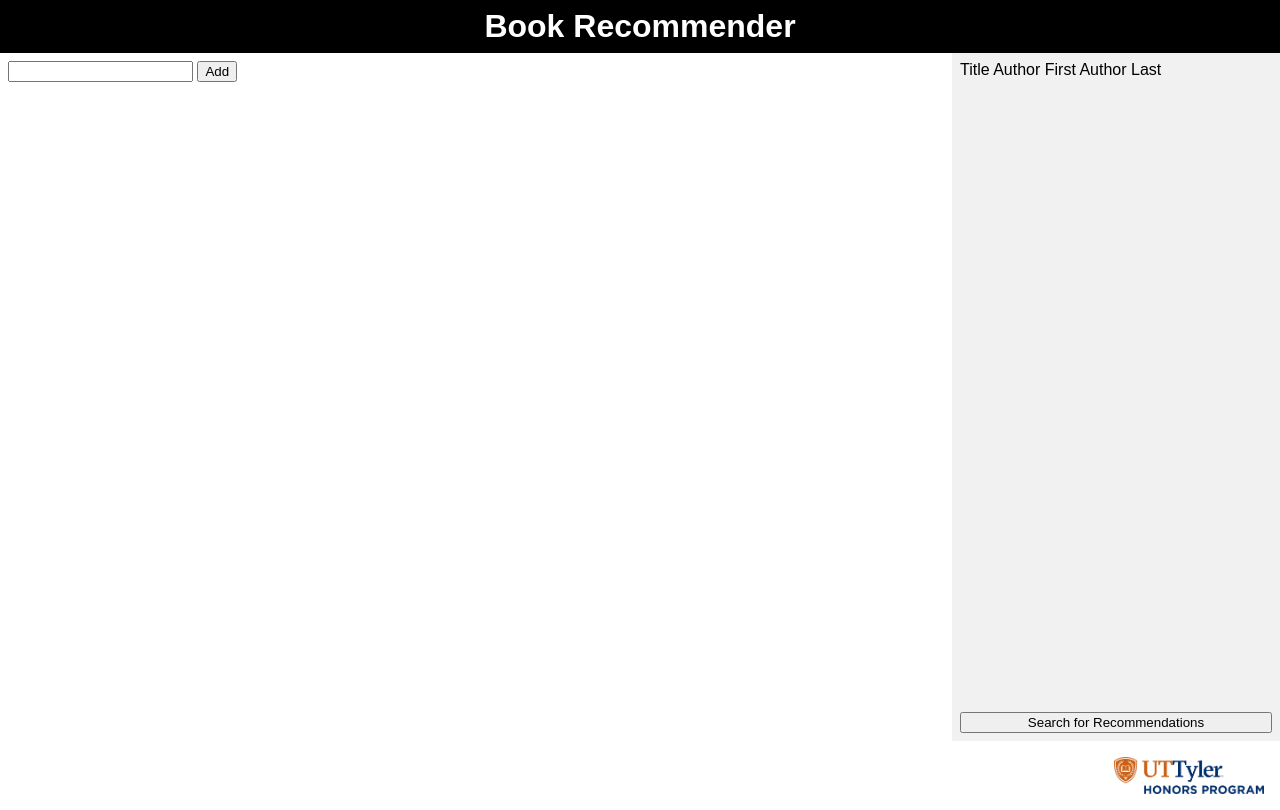
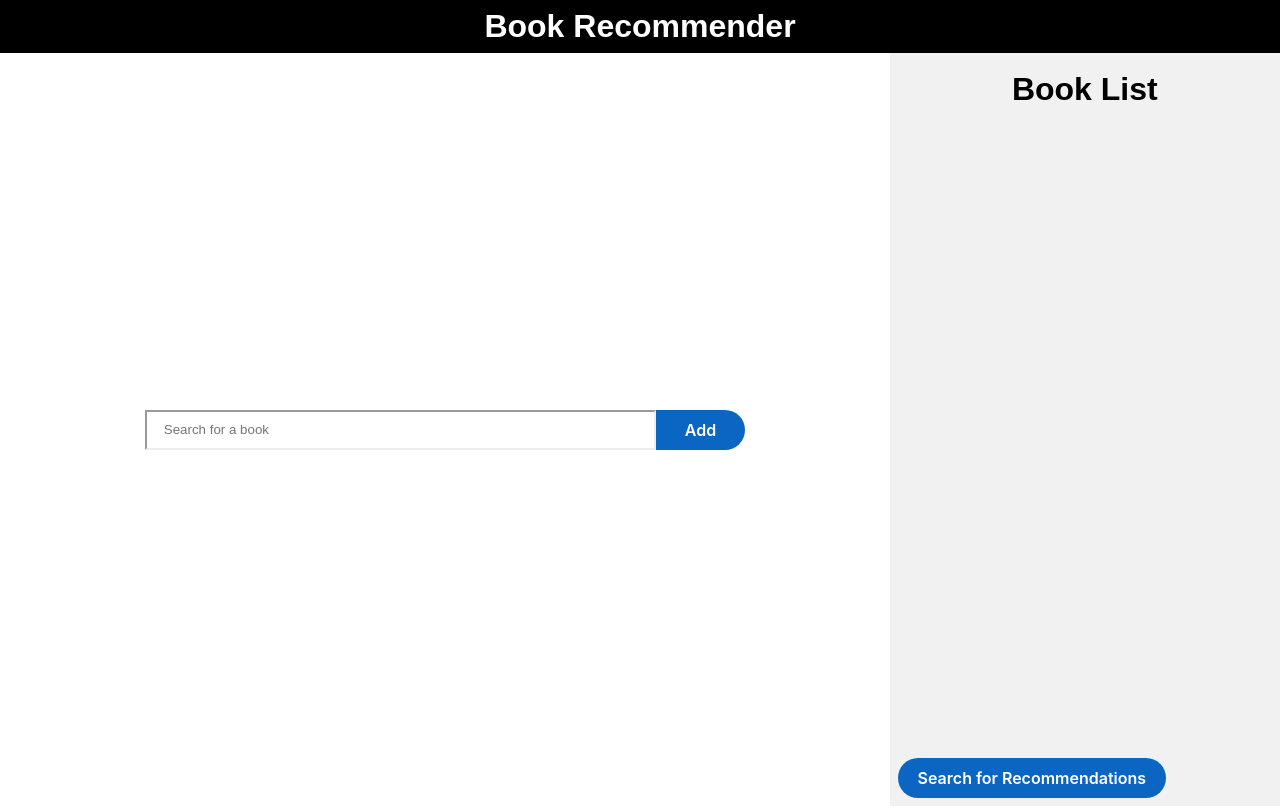
Before and after one commit to BenB1116/gphc-demo, a Flask app: page / in a window 1280 px wide. Run offline with Flask 2, Linux system fonts and the light colour scheme.

Commit message:
Added dynamic side bar with scrolling

```diff
--- a/static/css/main.css
+++ b/static/css/main.css
@@ -1,6 +1,10 @@
 body {
     margin: 0px;
+    border: 0px;
     font-family: sans-serif;
+    display: flex;
+    flex-direction: column;
+    height: 100vh;
 }
 
 #header-box {
@@ -17,37 +21,48 @@
 
 #content-box {
     display: flex;
-    flex-wrap: nowrap;
-    width: 100%;
-    flex-grow: 1;
-    min-height: 86vh;
+    flex: 1;
 }
 
 #main-content {
-    flex: .75;
+    display: flex;
+    flex: .7;
     margin: 0px;
     padding: 0.5rem;
-}
-
-#main-content input{
-    float: center;
-    text-align: center;
+    align-items: center;
+    justify-content: center;
 }
 
 #side-bar {
-    flex: .25;
+    flex: .3;
     margin: 0px;
     padding: 0.5rem;
     background-color: rgba(211, 211, 211, 0.308);
-    justify-content: space-between;
     flex-direction: column;
     display: flex;
 }
 
-#side-bar input{
-    justify-content: flex-end;
+#item-list{
     display: flex;
-    text-align: center;
+    margin: 0px;
+    flex-wrap: wrap;
+    overflow-y: auto;
+    align-items: center;
+    justify-content: center;
+    flex-basis: 80vh;
+}
+
+#button-box {
+    justify-content: center;
+    margin-top: auto;
+}
+
+.item-card {
+    box-shadow: 0 4px 8px 0 rgba(0, 0, 0, 0.2);
+    transition: 0.3s;
+    margin: 20px;
+    padding: 10px;
+    min-width: 100px;
 }
 
 #footer-box {
@@ -56,8 +71,129 @@
     overflow: hidden;
 }
 
-#footer-box img{
+#footer-box img {
     float: right;
     color: white;
     width: 150px;
 }
+
+.button {
+    align-items: center;
+    background-color: #0A66C2;
+    border: 0;
+    border-radius: 100px;
+    box-sizing: border-box;
+    color: #ffffff;
+    cursor: pointer;
+    display: inline-flex;
+    font-family: -apple-system, system-ui, system-ui, "Segoe UI", Roboto, "Helvetica Neue", "Fira Sans", Ubuntu, Oxygen, "Oxygen Sans", Cantarell, "Droid Sans", "Apple Color Emoji", "Segoe UI Emoji", "Segoe UI Symbol", "Lucida Grande", Helvetica, Arial, sans-serif;
+    font-size: 16px;
+    font-weight: 600;
+    justify-content: center;
+    line-height: 20px;
+    max-width: 480px;
+    min-height: 40px;
+    min-width: 0px;
+    overflow: hidden;
+    padding: 0px;
+    padding-left: 20px;
+    padding-right: 20px;
+    text-align: center;
+    touch-action: manipulation;
+    transition: background-color 0.167s cubic-bezier(0.4, 0, 0.2, 1) 0s, box-shadow 0.167s cubic-bezier(0.4, 0, 0.2, 1) 0s, color 0.167s cubic-bezier(0.4, 0, 0.2, 1) 0s;
+    user-select: none;
+    -webkit-user-select: none;
+    vertical-align: middle;
+    white-space: nowrap;
+}
+
+.button:hover,
+.button:focus {
+    background-color: #16437E;
+    color: #ffffff;
+}
+
+.button:active {
+    background: #09223b;
+    color: rgb(255, 255, 255, .7);
+}
+
+.button:disabled {
+    cursor: not-allowed;
+    background: rgba(0, 0, 0, .08);
+    color: rgba(0, 0, 0, .3);
+}
+
+#side-bar .button {
+    align-self: flex-end;
+}
+
+form {
+    background-color: white;
+    width: 600px;
+    min-height: 40px;
+    display: flex;
+}
+
+form input {
+    flex: 1;
+}
+
+input[type=text] {
+    text-align: left;
+    /* border-top-left-radius: 100px;
+    border-bottom-left-radius: 100px; */
+    padding-right: 20px;
+    border-right: none;
+    text-indent: 15px;
+    outline: none;
+    border: 2.5px inset;
+}
+
+form input[type=submit] {
+    flex: 0.1;
+    align-items: center;
+    background-color: #0A66C2;
+    border: 0;
+    border-top-right-radius: 100px;
+    border-bottom-right-radius: 100px;
+    box-sizing: border-box;
+    color: #ffffff;
+    cursor: pointer;
+    display: inline-flex;
+    font-family: -apple-system, system-ui, system-ui, "Segoe UI", Roboto, "Helvetica Neue", "Fira Sans", Ubuntu, Oxygen, "Oxygen Sans", Cantarell, "Droid Sans", "Apple Color Emoji", "Segoe UI Emoji", "Segoe UI Symbol", "Lucida Grande", Helvetica, Arial, sans-serif;
+    font-size: 16px;
+    font-weight: 600;
+    justify-content: center;
+    line-height: 20px;
+    max-width: 480px;
+    min-height: 40px;
+    min-width: 0px;
+    overflow: hidden;
+    padding: 0px;
+    padding-left: 20px;
+    padding-right: 20px;
+    text-align: center;
+    touch-action: manipulation;
+    transition: background-color 0.167s cubic-bezier(0.4, 0, 0.2, 1) 0s, box-shadow 0.167s cubic-bezier(0.4, 0, 0.2, 1) 0s, color 0.167s cubic-bezier(0.4, 0, 0.2, 1) 0s;
+    user-select: none;
+    -webkit-user-select: none;
+    vertical-align: middle;
+}
+
+form input[type=submit]:hover,
+form input[type=submit]:focus {
+    background-color: #16437E;
+    color: #ffffff;
+}
+
+form input[type=submit]:active {
+    background: #09223b;
+    color: rgb(255, 255, 255, .7);
+}
+
+form input[type=submit]:disabled {
+    cursor: not-allowed;
+    background: rgba(0, 0, 0, .08);
+    color: rgba(0, 0, 0, .3);
+}
--- a/templates/base.html
+++ b/templates/base.html
@@ -11,7 +11,7 @@
     <body>
         <div id="header-box"><h1>Book Recommender</h1></div>
         {% block body %}{% endblock %}
-        <div id="footer-box"><img src="static\css\img\ut_tyler_honors_logo.png"
-                alt="ut_tyler_honors_logo"></div>
+        <!-- <div id="footer-box"><img src="static\css\img\ut_tyler_honors_logo.png"
+                alt="ut_tyler_honors_logo"></div> -->
     </body>
 </html>
--- a/templates/index.html
+++ b/templates/index.html
@@ -8,24 +8,26 @@
 <div id="content-box">
     <div id="main-content">
         <form action="/" method="post">
-            <input type="text" name="title" />
+            <input type="text" name="title" placeholder="Search for a book" />
             <input type="submit" value="Add"/>
         </form>
     </div>
     <div id="side-bar">
-        <tr>
-            <th>Title</th>
-            <th>Author First</th>
-            <th>Author Last</th>
-        </tr>
-        {% for item in items %}
-        <tr>
-            <td>{{ item['title'] }}</td>
-            <td>{{ item['author_first'] }}</td>
-            <td>{{ item['author_last'] }}</td>
-        </tr>
-        {% endfor %}
-        <input type="submit" value="Search for Recommendations"/>
+        <h1 style="text-align: center; margin: 10px">Book List</h1>
+        <div id="item-list">
+            {% for item in items %}
+            <div class="item-card">
+                <img src="static\css\img\filler_image.jpg" alt="Cover" style="width: 150px">
+                <br>
+                <b>Title: </b><p>{{ item['title'] }}</p>
+                <b>Author: </b><p>{{ item['author_last']+",
+                    "+item['author_first']}}</p>
+            </div>
+            {% endfor %}
+        </div>
+
+        <div id="button-box"><input class="button" type="submit" value="Search
+                for Recommendations"/></div>
     </div>
 </div>
 {% endblock %}
```
Also changed, not shown: static/css/img/filler_image.jpg (added).
